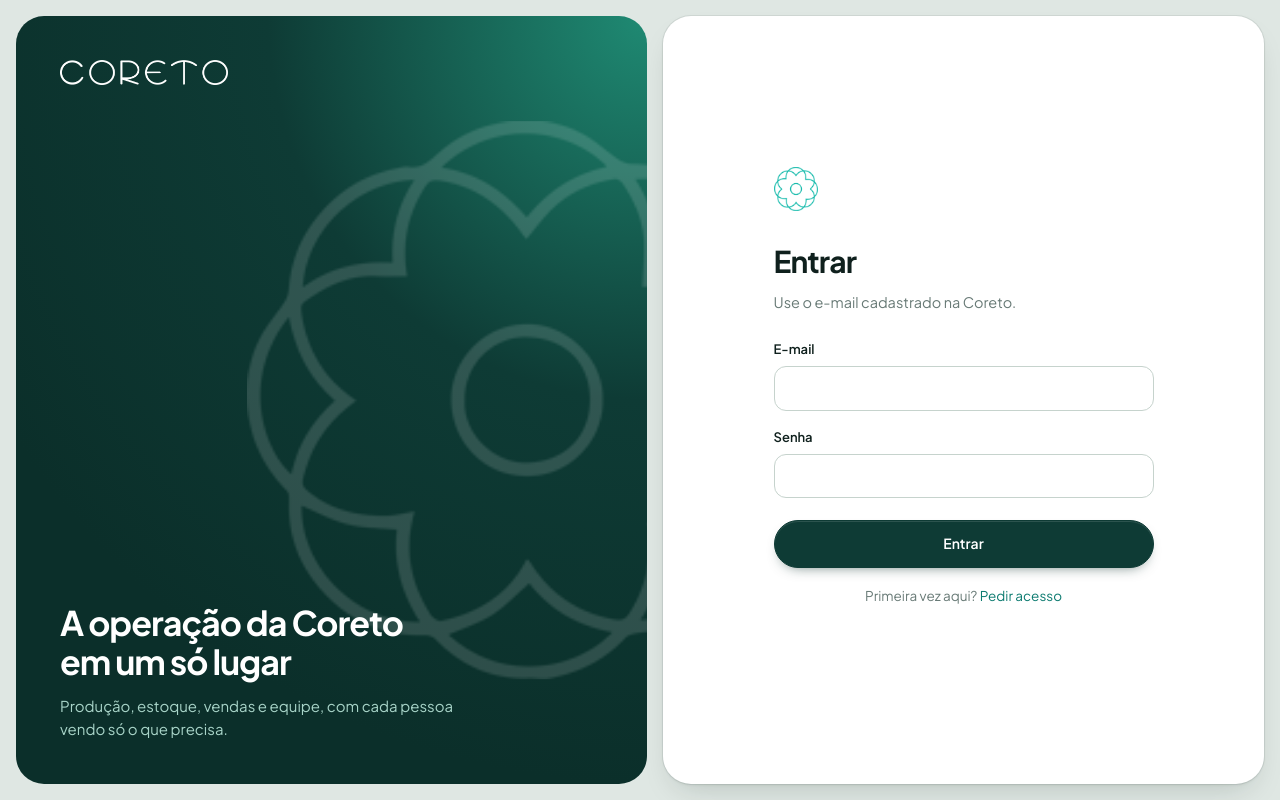
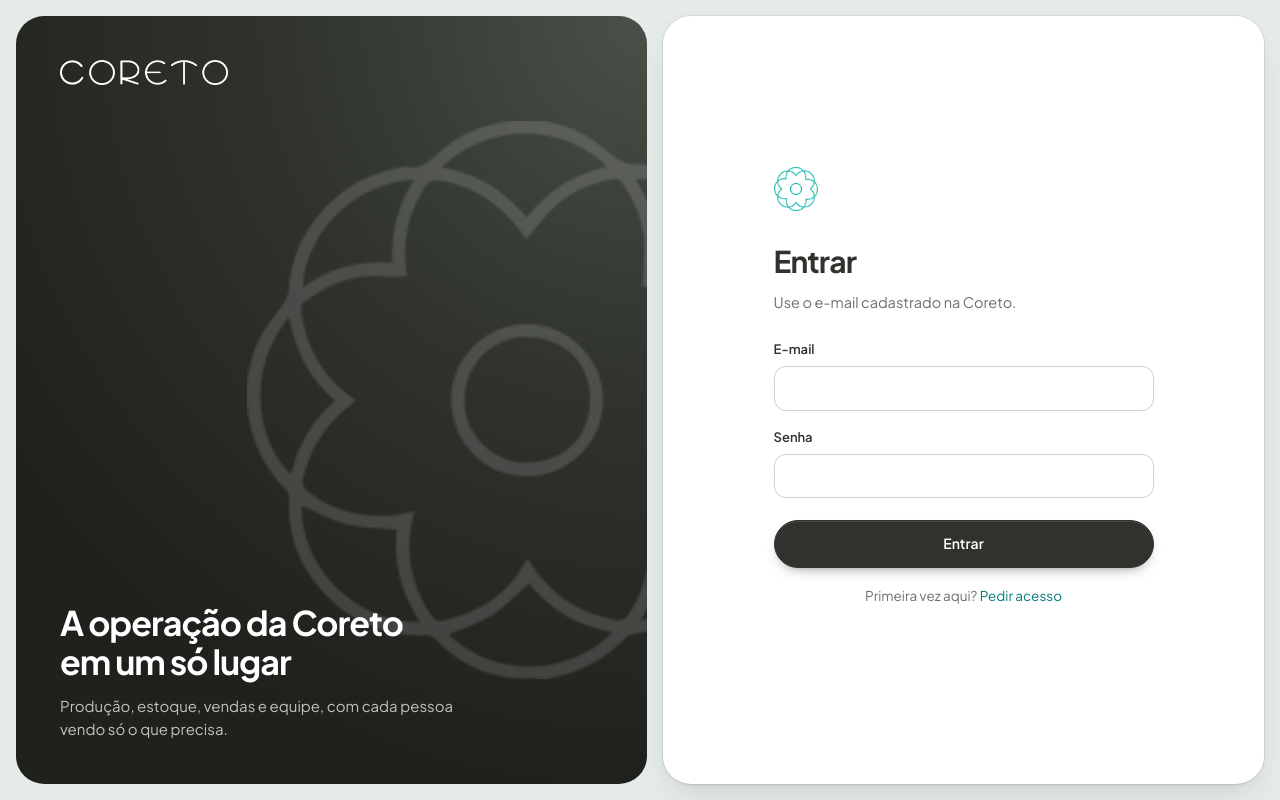
Before and after one commit to KeilaCarvalho/Coreto, a Next.js app: page /entrar in a window 1280 px wide. Built offline with nearby package versions, Linux system fonts and the light colour scheme; no server answers.

Commit message:
Paleta do site da Coreto: grafite, turquesa e fundo claro
Co-Authored-By: Claude Opus 5.5 <noreply@anthropic.com>
Claude-Session: https://claude.ai/code/session_01HGdiryLyr1Fp4FdiTbBCXY

```diff
--- a/app/(sistema)/page.tsx
+++ b/app/(sistema)/page.tsx
@@ -158,10 +158,10 @@ export default async function Inicio({ searchParams }: { searchParams: Promise<{
               destaque={pecas ? `${Math.round((naLoja / pecas) * 100)}%` : "0"}
               legenda={pecas ? "das peças estão na loja" : "nenhuma peça ainda"}
               partes={[
-                { nome: "Loja", valor: naLoja, cor: "#0e3b35" },
-                { nome: "Depósito", valor: noDeposito, cor: "#3aa98b" },
+                { nome: "Loja", valor: naLoja, cor: "#2f322d" },
+                { nome: "Depósito", valor: noDeposito, cor: "#00a7aa" },
                 { nome: "Facções", valor: nasFaccoes, cor: "url(#listra)" },
-                ...(outros ? [{ nome: "Outros", valor: outros, cor: "#46d7ac" }] : []),
+                ...(outros ? [{ nome: "Outros", valor: outros, cor: "#8fe3e4" }] : []),
               ]}
             />
           </section>
--- a/app/globals.css
+++ b/app/globals.css
@@ -9,23 +9,23 @@
 
 :root {
   color-scheme: light;
-  --canvas: #dfe7e3;
+  --canvas: #e4ebe9;
   --superficie: #ffffff;
-  --superficie-2: #f2f6f4;
-  --tinta: #0f201d;
-  --suave: #687a76;
-  --tenue: #9aaaa6;
-  --linha: #dde6e2;
-  --linha-forte: #c6d3cd;
+  --superficie-2: #f6faf9;
+  --tinta: #2f322d;
+  --suave: #6a706b;
+  --tenue: #9da19b;
+  --linha: #dfe6e4;
+  --linha-forte: #c9d3d0;
 
-  --verde-950: #0b2f2a;
-  --verde-900: #0e3b35;
-  --verde-700: #0f6b5f;
-  --verde-600: #0b7a6f;
+  --verde-950: #1f211d;
+  --verde-900: #2f322d;
+  --verde-700: #00898b;
+  --verde-600: #00797c;
   --flor: #14b8a9;
-  --marca: #46d7ac;
-  --verde-100: #e2f5ee;
-  --verde-50: #f1faf7;
+  --marca: #00ced1;
+  --verde-100: #d7f4f4;
+  --verde-50: #eef9f9;
 
   --alerta: #9a5b07;
   --alerta-fundo: #fdf1de;
@@ -36,9 +36,9 @@
   --raio-cartao: 22px;
   --raio-campo: 12px;
   --raio-pilula: 999px;
-  --sombra: 0 0 0 1px rgba(15, 32, 29, 0.07), 0 1px 3px rgba(15, 32, 29, 0.08), 0 14px 32px -14px rgba(15, 32, 29, 0.22);
-  --fundo-pagina: #e9efec;
-  --sombra-destaque: 0 18px 32px -16px rgba(11, 47, 42, 0.55), inset 0 1px 0 rgba(255, 255, 255, 0.12);
+  --sombra: 0 0 0 1px rgba(47, 50, 45, 0.07), 0 1px 3px rgba(47, 50, 45, 0.08), 0 14px 32px -14px rgba(47, 50, 45, 0.22);
+  --fundo-pagina: #eef3f2;
+  --sombra-destaque: 0 18px 32px -16px rgba(31, 33, 29, 0.55), inset 0 1px 0 rgba(255, 255, 255, 0.12);
   --menu-largura: 264px;
   --flor-marca: url("/coreto-flor-branca.png");
   --fonte: var(--fonte-carregada, "Plus Jakarta Sans"), ui-sans-serif, system-ui, -apple-system, "Segoe UI", sans-serif;
@@ -68,7 +68,7 @@ button, input, select, textarea { font: inherit; color: inherit; }
 /* ---------- Estrutura ---------- */
 .app { min-height: 100dvh; display: grid; grid-template-columns: var(--menu-largura) minmax(0, 1fr); gap: 16px; padding: 16px; }
 .conteudo { min-width: 0; display: flex; flex-direction: column; gap: 16px; }
-.pagina { width: 100%; min-width: 0; background: var(--fundo-pagina); box-shadow: inset 0 0 0 1px rgba(15, 32, 29, 0.05); border-radius: 28px; padding: 28px 28px 40px; flex: 1; }
+.pagina { width: 100%; min-width: 0; background: var(--fundo-pagina); box-shadow: inset 0 0 0 1px rgba(47, 50, 45, 0.05); border-radius: 28px; padding: 28px 28px 40px; flex: 1; }
 
 /* ---------- Menu lateral ---------- */
 .menu {
@@ -94,12 +94,12 @@ button, input, select, textarea { font: inherit; color: inherit; }
 .menu-link .fase { margin-left: auto; font-size: 10.5px; font-weight: 700; color: var(--verde-700); background: var(--verde-100); padding: 1px 7px; border-radius: var(--raio-pilula); white-space: nowrap; }
 .menu-promo {
   position: relative; overflow: hidden; margin: 8px 14px 14px; padding: 18px; border-radius: 20px;
-  background: radial-gradient(120% 90% at 100% 0%, #1d8a72 0%, var(--verde-900) 55%, var(--verde-950) 100%); color: #e3f4ee;
+  background: radial-gradient(120% 90% at 100% 0%, #4b5048 0%, var(--verde-900) 55%, var(--verde-950) 100%); color: #eef1ec;
 }
 .menu-promo img { position: absolute; right: -36px; bottom: -40px; width: 150px; opacity: 0.18; pointer-events: none; }
 .menu-promo .selo { display: inline-grid; place-items: center; width: 30px; height: 30px; border-radius: 50%; background: rgba(255,255,255,0.12); margin-bottom: 12px; }
 .menu-promo strong { display: block; font-size: 15px; line-height: 1.3; color: #fff; }
-.menu-promo p { font-size: 12.5px; color: #a8d4c8; margin: 4px 0 14px; position: relative; }
+.menu-promo p { font-size: 12.5px; color: #bfc3bc; margin: 4px 0 14px; position: relative; }
 .menu-promo a { position: relative; display: block; text-align: center; padding: 9px; border-radius: var(--raio-pilula); background: var(--marca); color: var(--verde-950); font-weight: 700; font-size: 13px; text-decoration: none; }
 
 /* ---------- Barra superior ---------- */
@@ -144,7 +144,7 @@ button, input, select, textarea { font: inherit; color: inherit; }
   min-height: 44px; padding: 0 20px; border-radius: var(--raio-pilula);
   background: var(--verde-900); color: #fff; border: 1px solid var(--verde-900);
   font-weight: 600; font-size: 14px; cursor: pointer; text-decoration: none; white-space: nowrap;
-  box-shadow: 0 6px 14px -8px rgba(11, 47, 42, 0.7), inset 0 1px 0 rgba(255, 255, 255, 0.12);
+  box-shadow: 0 6px 14px -8px rgba(31, 33, 29, 0.7), inset 0 1px 0 rgba(255, 255, 255, 0.12);
   transition: background 0.15s ease, transform 0.15s ease;
 }
 .botao:hover { background: var(--verde-950); color: #fff; }
@@ -173,7 +173,7 @@ button, input, select, textarea { font: inherit; color: inherit; }
   background: var(--superficie); transition: border-color 0.15s ease, box-shadow 0.15s ease;
 }
 .campo textarea { min-height: 88px; resize: vertical; }
-.campo input:focus, .campo select:focus, .campo textarea:focus, .entrada:focus { outline: none; border-color: var(--verde-600); box-shadow: 0 0 0 4px rgba(70, 215, 172, 0.25); }
+.campo input:focus, .campo select:focus, .campo textarea:focus, .entrada:focus { outline: none; border-color: var(--verde-600); box-shadow: 0 0 0 4px rgba(0, 206, 209, 0.28); }
 .campo select:disabled { background: var(--superficie-2); color: var(--suave); }
 .formulario-rodape { display: flex; justify-content: flex-end; gap: 10px; margin-top: 22px; padding-top: 18px; border-top: 1px solid var(--linha); }
 .filtros { display: flex; gap: 8px; align-items: center; flex-wrap: wrap; }
@@ -211,7 +211,7 @@ table.tabela { width: 100%; border-collapse: collapse; font-size: 13.5px; }
 .tabela-rolagem:last-child table tr:last-child td:last-child { border-bottom-right-radius: var(--raio-cartao); }
 
 .etiqueta { display: inline-flex; align-items: center; gap: 6px; padding: 3px 10px; border-radius: var(--raio-pilula); font-size: 12px; font-weight: 600; white-space: nowrap; border: 1px solid transparent; }
-.etiqueta.ok { background: var(--verde-100); color: var(--verde-900); border-color: #c8ebdd; }
+.etiqueta.ok { background: var(--verde-100); color: var(--verde-900); border-color: #b8eaea; }
 .etiqueta.neutra { background: var(--superficie-2); color: var(--suave); border-color: var(--linha); }
 .etiqueta.alerta { background: var(--alerta-fundo); color: var(--alerta); border-color: #f5dcb3; }
 
@@ -237,10 +237,10 @@ table.tabela { width: 100%; border-collapse: collapse; font-size: 13.5px; }
 .kpi-valor { font-size: 44px; line-height: 1.1; font-weight: 700; letter-spacing: -0.04em; margin: 18px 0 10px; }
 .kpi-nota { display: flex; align-items: center; gap: 8px; font-size: 12.5px; color: var(--suave); }
 .kpi-nota b { white-space: nowrap; display: inline-flex; align-items: center; gap: 3px; padding: 1px 7px; border-radius: 6px; border: 1px solid var(--linha-forte); font-size: 11.5px; color: var(--verde-700); font-weight: 700; }
-.kpi.destaque { background: radial-gradient(130% 120% at 100% 0%, #1f8a73 0%, var(--verde-900) 52%, var(--verde-950) 100%); color: #fff; box-shadow: var(--sombra-destaque); overflow: hidden; }
-.kpi.destaque .seta { border-color: rgba(255,255,255,0.35); color: #fff; background: rgba(255,255,255,0.08); }
-.kpi.destaque .kpi-nota { color: #b5ddd1; }
-.kpi.destaque .kpi-nota b { border-color: rgba(255,255,255,0.3); color: var(--marca); }
+.kpi.destaque { background: radial-gradient(130% 120% at 100% 0%, #5fe3e5 0%, var(--marca) 45%, #00b3b6 100%); color: var(--tinta); box-shadow: 0 18px 32px -16px rgba(0, 140, 143, 0.55), inset 0 1px 0 rgba(255, 255, 255, 0.35); overflow: hidden; }
+.kpi.destaque .seta { border-color: rgba(47, 50, 45, 0.3); color: var(--tinta); background: rgba(255,255,255,0.25); }
+.kpi.destaque .kpi-nota { color: #1f3d3e; }
+.kpi.destaque .kpi-nota b { border-color: rgba(47, 50, 45, 0.3); color: var(--tinta); }
 .kpi.destaque::after { content: ""; position: absolute; right: -40px; bottom: -60px; width: 180px; height: 180px; background: var(--flor-marca) center / contain no-repeat; opacity: 0.12; }
 
 .painel-inicio { display: grid; grid-template-columns: repeat(12, minmax(0, 1fr)); gap: 16px; }
@@ -252,11 +252,11 @@ table.tabela { width: 100%; border-collapse: collapse; font-size: 13.5px; }
 /* gráfico de barras em pílula: trilho listrado = 100%, barra cheia = valor do dia */
 .barras { display: grid; grid-template-columns: repeat(7, minmax(0, 1fr)); gap: 14px; height: 220px; padding: 34px 22px 0; }
 .barra { position: relative; height: 100%; width: 100%; max-width: 56px; margin: 0 auto; border-radius: var(--raio-pilula); display: flex; align-items: flex-end;
-  background: repeating-linear-gradient(135deg, #dfe7e4 0 2px, transparent 2px 7px); box-shadow: inset 0 0 0 1.5px #dfe7e4; }
+  background: repeating-linear-gradient(135deg, #dbe3e1 0 2px, transparent 2px 7px); box-shadow: inset 0 0 0 1.5px #dbe3e1; }
 .barra i { display: block; width: 100%; border-radius: var(--raio-pilula); background: var(--verde-700); }
-.barra i.media { background: #3aa98b; }
+.barra i.media { background: #48c4c7; }
 .barra i.clara { background: var(--marca); }
-.barra .balao { position: absolute; left: 50%; transform: translate(-50%, -8px); padding: 2px 8px; border-radius: 8px; background: var(--superficie); box-shadow: 0 0 0 1px var(--linha-forte), 0 4px 10px -4px rgba(15,32,29,0.2); font-size: 11.5px; font-weight: 700; white-space: nowrap; }
+.barra .balao { position: absolute; left: 50%; transform: translate(-50%, -8px); padding: 2px 8px; border-radius: 8px; background: var(--superficie); box-shadow: 0 0 0 1px var(--linha-forte), 0 4px 10px -4px rgba(47,50,45,0.2); font-size: 11.5px; font-weight: 700; white-space: nowrap; }
 .dias { display: grid; grid-template-columns: repeat(7, minmax(0, 1fr)); gap: 14px; padding: 10px 22px 20px; text-align: center; font-size: 12px; color: var(--tenue); font-weight: 600; }
 .legenda { display: flex; gap: 16px; flex-wrap: wrap; font-size: 12.5px; color: var(--suave); }
 .legenda span { display: inline-flex; align-items: center; gap: 6px; }
@@ -286,15 +286,15 @@ table.tabela { width: 100%; border-collapse: collapse; font-size: 13.5px; }
 .medidor .valor { font-size: 34px; font-weight: 700; letter-spacing: -0.03em; fill: var(--tinta); }
 .medidor .rotulo-svg { font-size: 12px; fill: var(--suave); font-weight: 500; }
 
-.roteiro { position: relative; overflow: hidden; padding: 22px; border-radius: var(--raio-cartao); color: #e3f4ee; background: radial-gradient(130% 120% at 0% 0%, #1f8a73 0%, var(--verde-900) 50%, var(--verde-950) 100%); box-shadow: var(--sombra-destaque); }
+.roteiro { position: relative; overflow: hidden; padding: 22px; border-radius: var(--raio-cartao); color: #eef1ec; background: radial-gradient(130% 120% at 0% 0%, #4b5048 0%, var(--verde-900) 50%, var(--verde-950) 100%); box-shadow: var(--sombra-destaque); }
 .roteiro h2 { font-size: 16.5px; color: #fff; }
 .roteiro .grande { font-size: 40px; font-weight: 700; letter-spacing: -0.03em; color: #fff; margin: 16px 0 4px; }
-.roteiro p { color: #a8d4c8; font-size: 13px; }
+.roteiro p { color: #bfc3bc; font-size: 13px; }
 .trilho { display: grid; grid-template-columns: repeat(6, 1fr); gap: 6px; margin-top: 18px; }
 .trilho i { height: 8px; border-radius: 999px; background: rgba(255,255,255,0.14); }
 .trilho i.feito { background: var(--marca); }
-.trilho i.agora { background: repeating-linear-gradient(135deg, var(--marca) 0 4px, rgba(70,215,172,0.35) 4px 8px); }
-.roteiro .fases { display: grid; grid-template-columns: repeat(6, 1fr); gap: 6px; margin-top: 8px; font-size: 11px; color: #8fc3b5; text-align: center; }
+.trilho i.agora { background: repeating-linear-gradient(135deg, var(--marca) 0 4px, rgba(0,206,209,0.35) 4px 8px); }
+.roteiro .fases { display: grid; grid-template-columns: repeat(6, 1fr); gap: 6px; margin-top: 8px; font-size: 11px; color: #a3a8a0; text-align: center; }
 
 /* ---------- Vazio ---------- */
 .vazio { padding: 48px 24px; text-align: center; color: var(--suave); }
@@ -304,11 +304,11 @@ table.tabela { width: 100%; border-collapse: collapse; font-size: 13.5px; }
 
 /* ---------- Login ---------- */
 .entrar { min-height: 100dvh; display: grid; grid-template-columns: minmax(0, 1.05fr) minmax(0, 1fr); gap: 16px; padding: 16px; background: var(--canvas); }
-.entrar-marca { position: relative; overflow: hidden; border-radius: 28px; background: radial-gradient(120% 100% at 100% 0%, #1f8a73 0%, var(--verde-900) 50%, var(--verde-950) 100%); color: #e4f2ee; padding: 44px; display: flex; flex-direction: column; justify-content: space-between; }
+.entrar-marca { position: relative; overflow: hidden; border-radius: 28px; background: radial-gradient(120% 100% at 100% 0%, #4b5048 0%, var(--verde-900) 50%, var(--verde-950) 100%); color: #eef1ec; padding: 44px; display: flex; flex-direction: column; justify-content: space-between; }
 .entrar-marca .flor-grande { position: absolute; width: 560px; right: -160px; top: 50%; transform: translateY(-50%); opacity: 0.14; }
 .entrar-marca .nome { width: 168px; position: relative; }
 .entrar-marca h2 { position: relative; font-size: 34px; line-height: 1.15; letter-spacing: -0.03em; color: #fff; max-width: 15ch; text-wrap: balance; }
-.entrar-marca p { position: relative; max-width: 36ch; font-size: 15px; color: #a8d4c8; margin-top: 12px; }
+.entrar-marca p { position: relative; max-width: 36ch; font-size: 15px; color: #bfc3bc; margin-top: 12px; }
 .entrar-form { display: flex; align-items: center; justify-content: center; padding: 40px 24px; background: var(--superficie); border-radius: 28px; box-shadow: var(--sombra); }
 .entrar-caixa { width: 100%; max-width: 380px; }
 .entrar-caixa .flor-pequena { width: 44px; margin-bottom: 22px; }
@@ -334,7 +334,7 @@ table.tabela { width: 100%; border-collapse: collapse; font-size: 13.5px; }
 @media (max-width: 900px) {
   .app { grid-template-columns: minmax(0, 1fr); padding: 0; gap: 0; }
   .menu { position: fixed; top: 0; left: 0; height: 100dvh; width: 284px; z-index: 50; border-radius: 0 24px 24px 0; transform: translateX(-105%); transition: transform 0.2s ease; }
-  .app.menu-aberto .menu { transform: none; box-shadow: 0 0 0 100vmax rgba(11, 47, 42, 0.45); }
+  .app.menu-aberto .menu { transform: none; box-shadow: 0 0 0 100vmax rgba(31, 33, 29, 0.45); }
   .barra-movel { display: flex; align-items: center; justify-content: space-between; padding: 12px 16px; background: var(--superficie); position: sticky; top: 0; z-index: 40; box-shadow: var(--sombra); }
   .barra-movel img { width: 92px; }
   .barra-movel button { background: none; border: 0; padding: 6px; color: var(--tinta); }
@@ -374,7 +374,7 @@ table.tabela { width: 100%; border-collapse: collapse; font-size: 13.5px; }
 .abas { display: flex; gap: 4px; flex-wrap: wrap; padding: 4px; background: var(--superficie-2); border: 1px solid var(--linha); border-radius: var(--raio-pilula); }
 .abas a, .abas button { padding: 7px 14px; border-radius: var(--raio-pilula); font-size: 13px; font-weight: 600; color: var(--suave); background: none; border: 0; cursor: pointer; text-decoration: none; white-space: nowrap; }
 .abas a:hover, .abas button:hover { color: var(--tinta); }
-.abas a.ativa, .abas button.ativa { background: var(--superficie); color: var(--tinta); box-shadow: 0 1px 2px rgba(15,32,29,0.08), 0 0 0 1px var(--linha); }
+.abas a.ativa, .abas button.ativa { background: var(--superficie); color: var(--tinta); box-shadow: 0 1px 2px rgba(47,50,45,0.08), 0 0 0 1px var(--linha); }
 .abas .contador { margin-left: 6px; font-size: 11px; color: var(--verde-700); }
 
 /* grade digitável (cor × tamanho) */
@@ -385,7 +385,7 @@ table.tabela { width: 100%; border-collapse: collapse; font-size: 13.5px; }
 .matriz.digitavel tbody td { padding: 6px; background: var(--superficie-2); }
 .matriz.digitavel input { width: 100%; min-width: 54px; max-width: 84px; height: 44px; border: 1px solid var(--linha-forte); border-radius: 10px; text-align: center; font-size: 17px; font-weight: 700; background: var(--superficie); -moz-appearance: textfield; }
 .matriz.digitavel input::-webkit-outer-spin-button, .matriz.digitavel input::-webkit-inner-spin-button { -webkit-appearance: none; margin: 0; }
-.matriz.digitavel input:focus { outline: none; border-color: var(--verde-600); box-shadow: 0 0 0 4px rgba(70, 215, 172, 0.25); }
+.matriz.digitavel input:focus { outline: none; border-color: var(--verde-600); box-shadow: 0 0 0 4px rgba(0, 206, 209, 0.28); }
 .matriz.digitavel .codigo { display: block; font-size: 11px; color: var(--tenue); margin-top: 3px; }
 .matriz .total-linha, .matriz .total-geral { font-weight: 700; color: var(--suave); background: transparent !important; }
 .matriz .total-geral { color: var(--verde-900); font-size: 16px; }
@@ -405,13 +405,13 @@ details > summary::-webkit-details-marker { display: none; }
 .calculo span { font-size: 12.5px; color: var(--suave); font-weight: 600; }
 .calculo strong { font-size: 20px; letter-spacing: -0.02em; }
 .calculo small { font-size: 11.5px; color: var(--tenue); }
-.calculo .destaque { background: radial-gradient(130% 120% at 100% 0%, #1f8a73 0%, var(--verde-900) 60%); border-color: transparent; color: #fff; }
-.calculo .destaque span, .calculo .destaque small { color: #b5ddd1; }
+.calculo .destaque { background: radial-gradient(130% 120% at 100% 0%, #4b5048 0%, var(--verde-900) 60%); border-color: transparent; color: #fff; }
+.calculo .destaque span, .calculo .destaque small { color: #c6cac3; }
 .resultado { padding: 14px 16px; border-radius: 16px; display: grid; gap: 2px; border: 1px solid var(--linha); }
 .resultado span { font-size: 12.5px; font-weight: 600; color: var(--suave); }
 .resultado strong { font-size: 24px; letter-spacing: -0.02em; }
 .resultado small { font-size: 12px; color: var(--suave); }
-.resultado.bom { background: var(--verde-100); border-color: #c8ebdd; }
+.resultado.bom { background: var(--verde-100); border-color: #b8eaea; }
 .resultado.bom strong { color: var(--verde-900); }
 .resultado.atencao { background: var(--alerta-fundo); border-color: #f5dcb3; }
 .resultado.atencao strong { color: var(--alerta); }
--- a/app/layout.tsx
+++ b/app/layout.tsx
@@ -10,7 +10,7 @@ export const metadata: Metadata = {
   robots: { index: false, follow: false },
 };
 
-export const viewport: Viewport = { themeColor: "#eef2f0" };
+export const viewport: Viewport = { themeColor: "#e4ebe9" };
 
 export default function RootLayout({ children }: { children: React.ReactNode }) {
   return (
```
Also changed, not shown: lib/pdf-fluxo.ts (+13 -13 lines).
